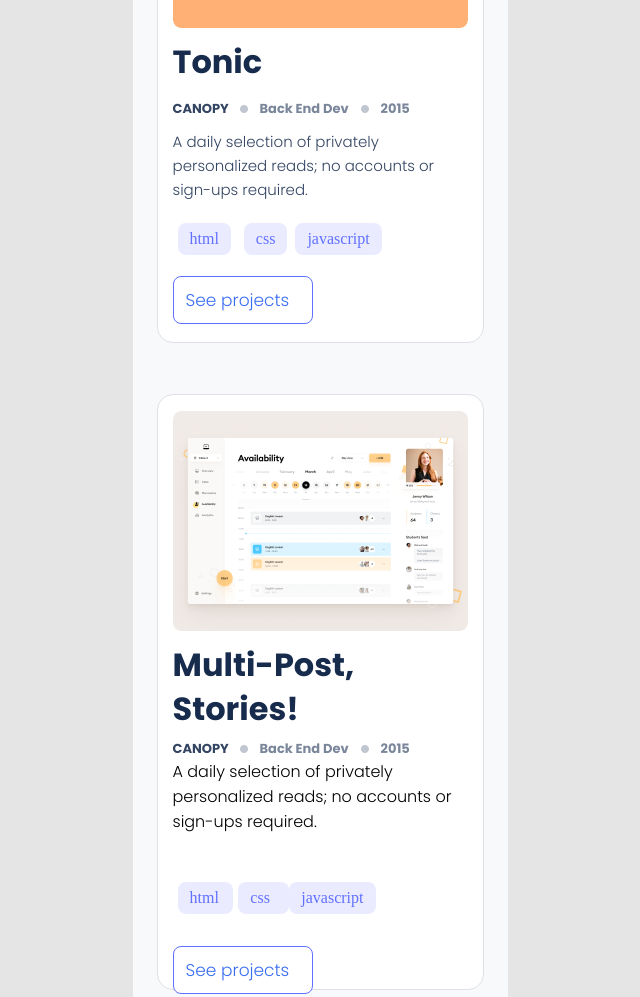
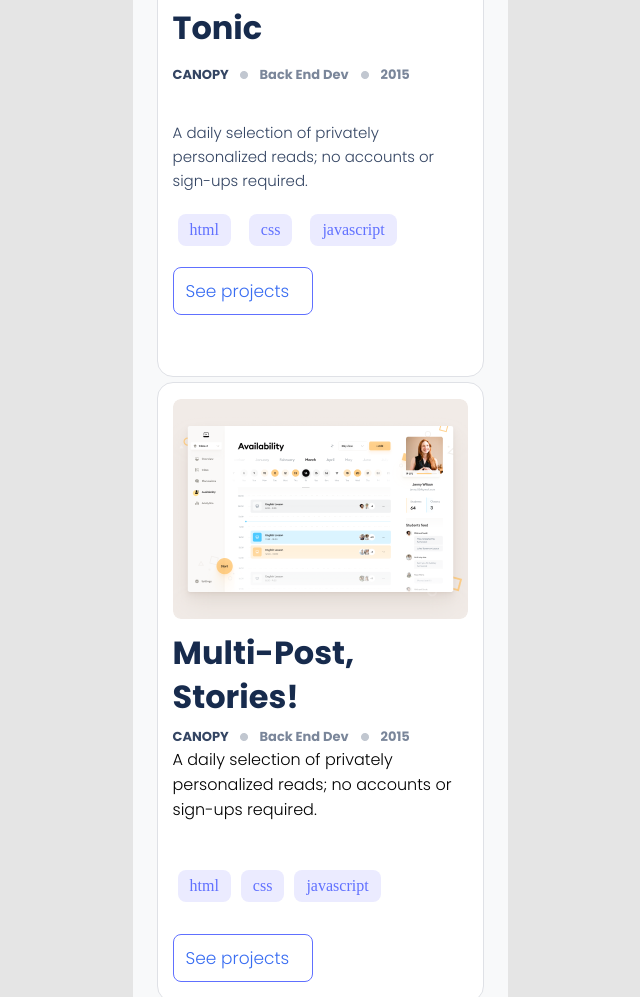
Before and after one commit to obibaadoma/MicHelloProject, a website: page index.html in a window 1280 px wide. Shown: the part 1080-2077 px from the top of the page, without its empty margins (320-960 px from the left). Drawn offline with Linux system fonts and the light colour scheme.

Commit message:
changes in index.html and css and buttons

```diff
--- a/index.css
+++ b/index.css
@@ -178,7 +178,7 @@
   padding: 16px;
   gap: 12px;
   width: 327px;
-  height: 596px;
+  min-height: 620px;
   background: #fff;
   border: 1px solid #dfe1e6;
   border-radius: 16px;
@@ -193,7 +193,7 @@
   padding: 16px;
   gap: 12px;
   width: 327px;
-  height: 552px;
+  height: 620px;
   background: #fff;
   border: 1px solid #dfe1e6;
   border-radius: 16px;
@@ -414,7 +414,6 @@
   font-size: 15px;
   line-height: 24px;
   color: #344563;
-  margin-top: -10px;
 }
 
 .languages {
@@ -486,6 +485,7 @@
   border-radius: 8px;
   border: 0;
   left: 61px;
+  margin: 0 5px;
 }
 
 .language2 p {
@@ -513,6 +513,7 @@
   border-radius: 8px;
   border: 0;
   left: 114px;
+  margin: 0 5px;
 }
 
 .language3 p {
```
